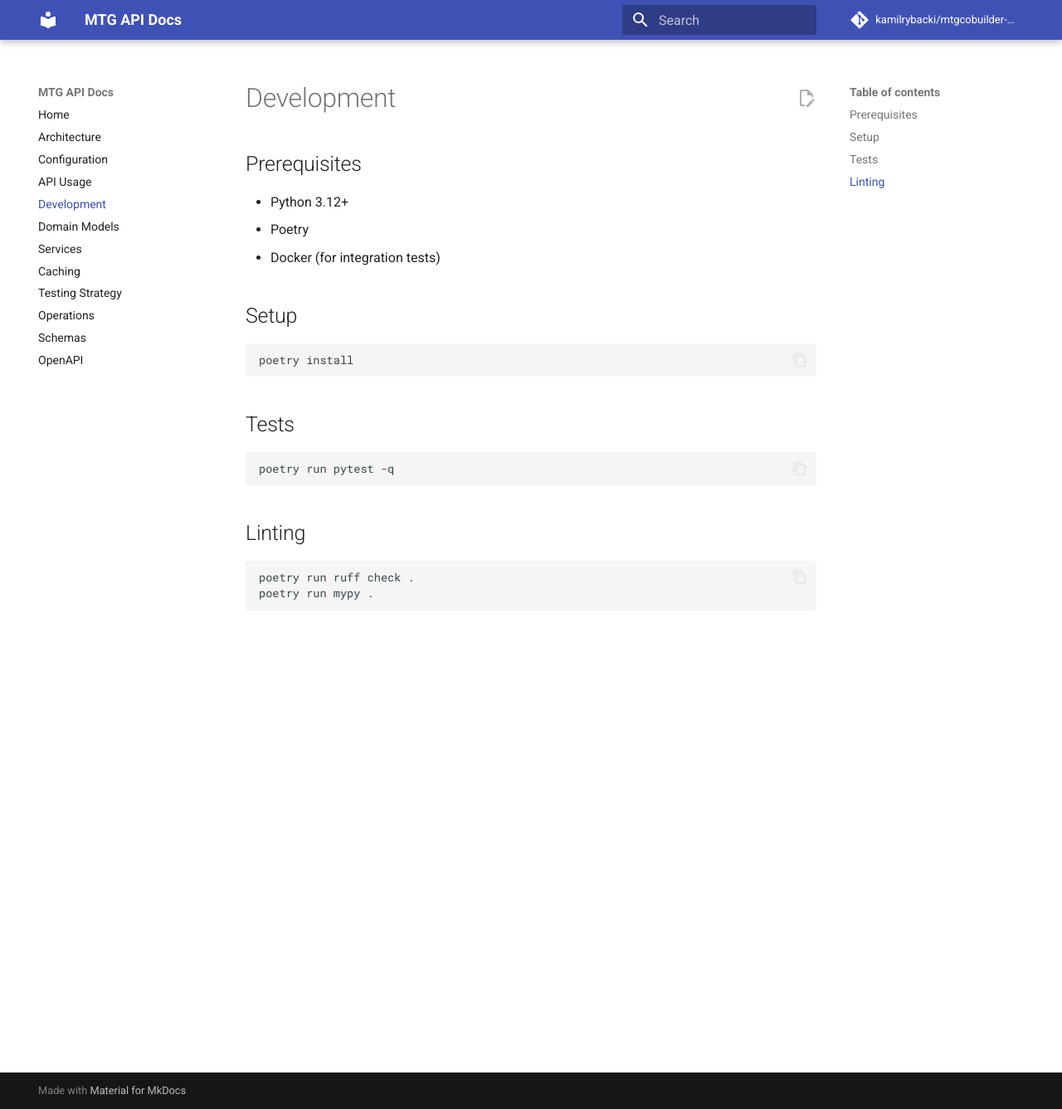
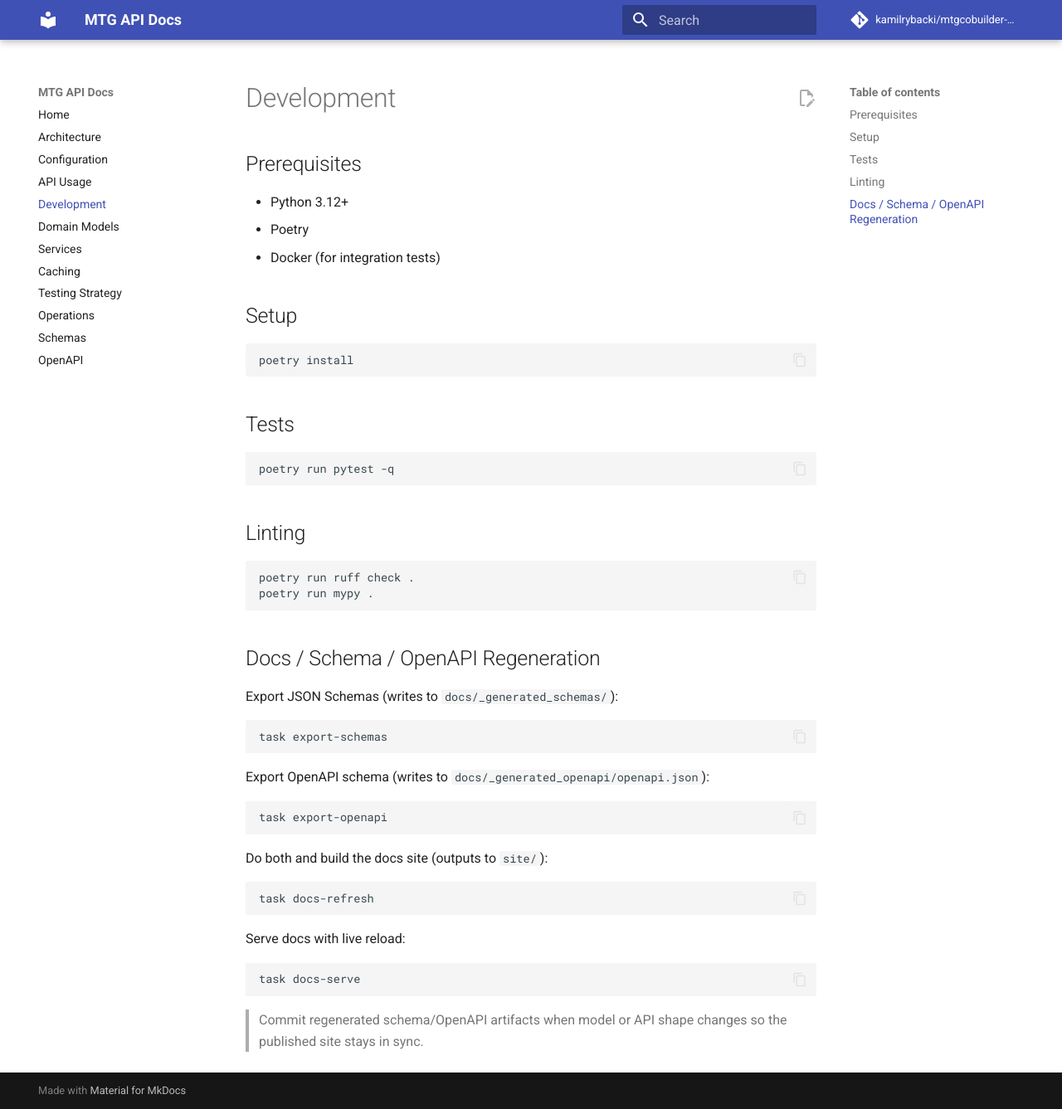
Before and after one commit to kamilrybacki/mtgapi, an MkDocs documentation site: the page built from docs/development.md, in a window 1280 px wide and 1337 px high. Shown: the whole window at 83% size. Built offline with MkDocs 1.6.1 and Material for MkDocs 9.7.7, drawn with Linux system fonts in a browser that asks for light colours; comment, search, counter and statistics services are not loaded; the version menu is left out.

Commit message:
docs: update development doc and taskfile (manual edits)

````diff
--- a/docs/development.md
+++ b/docs/development.md
@@ -24,3 +24,31 @@ poetry run pytest -q
 poetry run ruff check .
 poetry run mypy .
 ```
+
+## Docs / Schema / OpenAPI Regeneration
+
+Export JSON Schemas (writes to `docs/_generated_schemas/`):
+
+```bash
+task export-schemas
+```
+
+Export OpenAPI schema (writes to `docs/_generated_openapi/openapi.json`):
+
+```bash
+task export-openapi
+```
+
+Do both and build the docs site (outputs to `site/`):
+
+```bash
+task docs-refresh
+```
+
+Serve docs with live reload:
+
+```bash
+task docs-serve
+```
+
+> Commit regenerated schema/OpenAPI artifacts when model or API shape changes so the published site stays in sync.
````
Also changed, not shown: Taskfile.yaml (+7 -0 lines).
